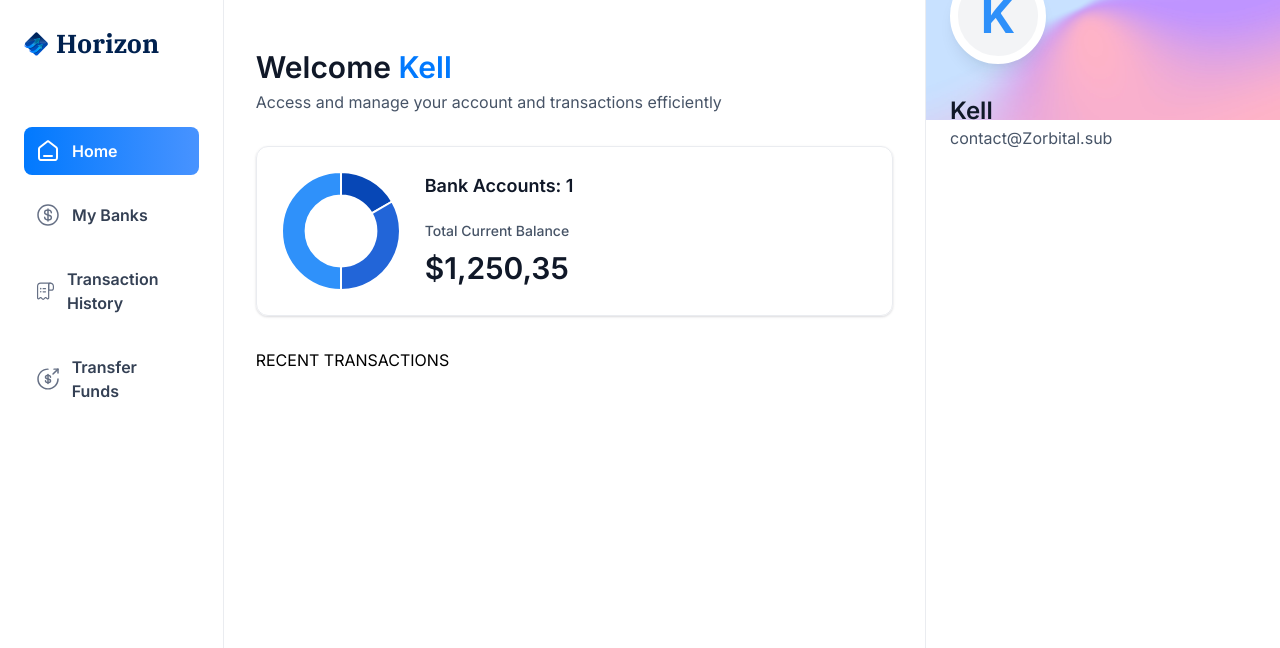
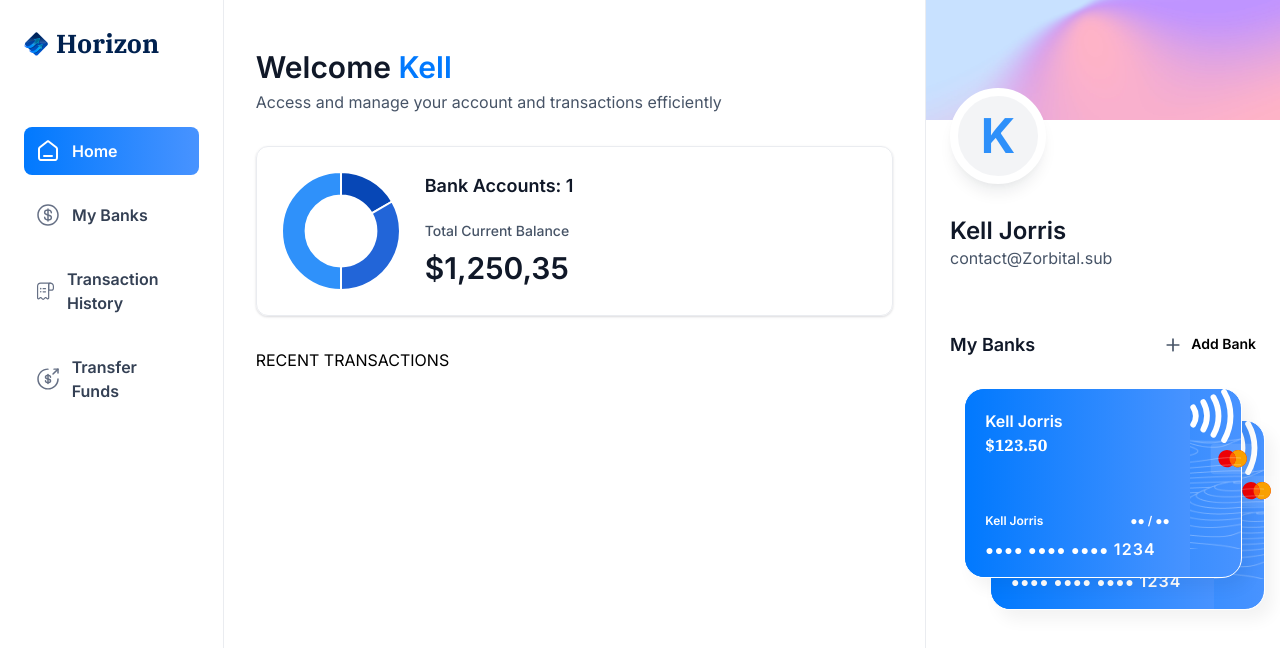
Before and after one commit to PocketCorporation/zurich-orbital, a Next.js app: page / in a window 1280 px wide. Shown: the top 648 px of the page. Built offline with nearby package versions, Linux system fonts and the light colour scheme.

Commit message:
implement complete layout

```diff
--- /dev/null
+++ b/app/(root)/my-banks/page.tsx
@@ -0,0 +1,9 @@
+import React from 'react'
+
+const MyBanks = () => {
+  return (
+    <div>MyBanks</div>
+  )
+}
+
+export default MyBanks
--- a/app/(root)/page.tsx
+++ b/app/(root)/page.tsx
@@ -6,7 +6,7 @@
 import RightSidebar from '@/components/ui/RightSidebar'
 
 const Home = () => {
-  const loggedIn = {firstName:'Kell', lastNmae:'Jorris',email:'contact@Zorbital.sub'}
+  const loggedIn = {firstName:'Kell', lastName:'Jorris', email:'contact@Zorbital.sub'}
 
   return (
     <section className='home'>
@@ -32,7 +32,7 @@
       <RightSidebar
         user={loggedIn}
         transactions={[]}
-        banks={[]}
+        banks={[{currentBalance: 123.50}, {currentBalance: 500}]}
       />
     </section>
   )
--- /dev/null
+++ b/app/(root)/payment-transfer/page.tsx
@@ -0,0 +1,9 @@
+import React from 'react'
+
+const Transfer = () => {
+  return (
+    <div>Transfer</div>
+  )
+}
+
+export default Transfer
--- /dev/null
+++ b/app/(root)/transaction-history/page.tsx
@@ -0,0 +1,9 @@
+import React from 'react'
+
+const TransactionHistory = () => {
+  return (
+    <div>TransactionHistory</div>
+  )
+}
+
+export default TransactionHistory
--- /dev/null
+++ b/components/ui/BankCard.tsx
@@ -0,0 +1,60 @@
+import { formatAmount } from "@/lib/utils";
+import Image from "next/image";
+import Link from "next/link";
+import React from "react";
+
+const BankCard = ({ account, userName, showBalance }: CreditCardProps) => {
+  return (
+    <div className="flex flex-col">
+      <Link href="/" className="bank-card">
+        <div className="bank-card_content">
+          <div>
+            <h1 className="text-16 font-semibold text-white">
+              {account.name || userName}
+            </h1>
+            <p className="font-ibm-plex-serif font-black text-white">
+              {formatAmount(account.currentBalance)}
+            </p>
+          </div>
+          <article className="flex flex-col gap-2">
+            <div className="flex justify-between">
+              <h1 className="text-12 font-semibold text-white">{userName}</h1>
+              <h2 className="text-12 font-semibold text-white">●● / ●●</h2>
+            </div>
+            <p className="text-14 font-semibold tracking-[1.1px] text-white">
+              ●●●● ●●●● ●●●● <span className="text-16">1234</span>
+            </p>
+          </article>
+        </div>
+
+        <div className="back-card_icon">
+          <Image src="/icons/Paypass.svg"
+            width={45}
+            height={32}
+            alt="pay"
+          />
+
+          <Image
+            src="/icons/mastercard.svg"
+            width={45}
+            height={32}
+            alt="mastercard"
+            className="ml-5"
+          />
+        </div>
+
+        <Image
+          src="/icons/lines.png"
+          width={316}
+          height={190}
+          alt="lines"
+          className="absolute top-0 left-0"
+        />
+      </Link>
+
+      {/* COPY */}
+    </div>
+  );
+};
+
+export default BankCard;
--- a/components/ui/RightSidebar.tsx
+++ b/components/ui/RightSidebar.tsx
@@ -1,10 +1,13 @@
+import Image from 'next/image'
+import Link from 'next/link'
 import React from 'react'
+import BankCard from './BankCard'
 
 const RightSidebar = ({user,transactions,banks}: RightSidebarProps) => {
   return (
     <aside className="right-sidebar">
-        <section className="flex flox-col pb-8">
-            <div className="profile-banner">
+        <section className="flex flex-col pb-8">
+            <div className="profile-banner" />
                 <div className="profile">
                     <div className="profile-img">
                         <span className="text-5xl font-bold text-blue-500">{user.firstName[0]}</span>
@@ -18,7 +21,46 @@
                         </p>
                     </div>
                 </div>
+        </section>
+        <section className="banks">
+            <div className="flex w-full justify-between">
+                <h2 className="header-2">
+                    My Banks
+                </h2>
+                <Link href='/' className="flex gap-2">
+                    <Image
+                        src='/icons/plus.svg'
+                        width={20}
+                        height={20}
+                        alt='plus'
+                    />
+                <h2 className="text-14 font-semibold text-grey-600">
+                    Add Bank
+                </h2>
+                </Link>
             </div>
+            {banks.length>0&&(
+                <div className="relative flex flex-col flex-1 items-center justify-center gap-5">
+                    <div className="relative z-10">
+                        <BankCard
+                            key={banks[0].$id}
+                            account={banks[0]}
+                            userName={`${user.firstName} ${user.lastName}`}
+                            showBalance={false}
+                        />
+                    </div>
+                    {banks[1]&&(
+                        <div className="absolute left-10 top-8 z-0 w-[90%]">
+                            <BankCard
+                            key={banks[1].$id}
+                            account={banks[1]}
+                            userName={`${user.firstName} ${user.lastName}`}
+                            showBalance={false}
+                        />
+                        </div>
+                    )}
+                </div>
+            )}
         </section>
     </aside>
   )
```
